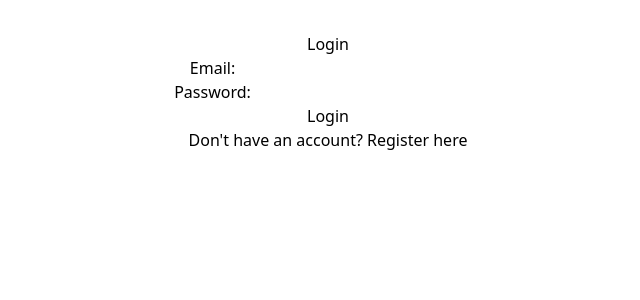
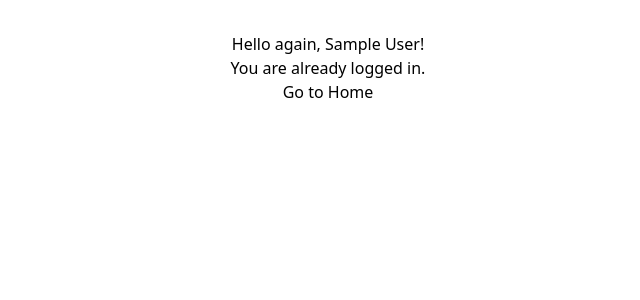
Before and after one commit to MaivMinh/frontend, a React (Vite) app: page /login in a window 1280 px wide. Shown: the top 300 px of the page, without its empty margins (312-952 px from the left). Built offline with nearby package versions, Linux system fonts and the light colour scheme; sample sign-in values are in the browser's storage.

Commit message:
chore: rename logedin -> isauthenticate

```diff
--- a/src/pages/Home.jsx
+++ b/src/pages/Home.jsx
@@ -5,7 +5,7 @@ import { AppContext } from '../AppContext';
 
 function Home() {
   const navigate = useNavigate();
-  const { logout, loggedIn, userData } = useContext(AppContext);
+  const { logout, isAuthenticated, userData } = useContext(AppContext);
 
   useEffect(() => {
   }, []);
@@ -26,7 +26,7 @@ function Home() {
   return (
     <div className="max-w-xl mx-auto mt-12 p-10 text-center border border-gray-300 rounded-lg shadow-lg">
       <h1 className="text-3xl font-bold text-gray-800 mb-6">Welcome to the Home Page</h1>
-      {loggedIn ? (
+      {isAuthenticated ? (
         <div className="p-6 bg-gray-100 rounded-lg">
           <h2 className="text-2xl font-semibold text-green-600 mb-4">Hello, you are logged in!</h2>
           <button
--- a/src/pages/Login.jsx
+++ b/src/pages/Login.jsx
@@ -7,7 +7,7 @@ function Login() {
   const [email, setEmail] = useState('');
   const [password, setPassword] = useState('');
   const [error, setError] = useState(null);
-  const { loggedIn, login, userData } = useContext(AppContext);
+  const { isAuthenticated, login, userData } = useContext(AppContext);
   const [loading, setLoading] = useState(null);
   const navigate = useNavigate();
 
@@ -42,7 +42,7 @@ function Login() {
 
   return (
     <div className="max-w-md mx-auto mt-20 p-6 text-center border border-gray-300 rounded-lg shadow-md">
-      {loggedIn ? (
+      {isAuthenticated ? (
         <div>
           <h2 className="text-xl font-semibold text-green-600 mt-4">Hello again, {userData.name}!</h2>
           <p className="mt-2 text-gray-600">You are already logged in.</p>
--- a/src/pages/Profile.jsx
+++ b/src/pages/Profile.jsx
@@ -3,13 +3,13 @@ import { useNavigate } from 'react-router-dom';
 import { AppContext } from '../AppContext';
 
 function Profile() {
-    const { loggedIn, fetchWithAuth } = useContext(AppContext);
+    const { isAuthenticated, fetchWithAuth } = useContext(AppContext);
     const [userData, setUserData] = useState(null);
     const [loading, setLoading] = useState(null);
     const navigate = useNavigate();
 
     useEffect(() => {
-        if (!loggedIn) {
+        if (!isAuthenticated) {
         } else {
             setLoading(true);
             fetchWithAuth(`${process.env.REACT_APP_API_URL}/api/profile`)
@@ -22,7 +22,7 @@ function Profile() {
                     setLoading(false);
                 });
         }
-    }, [loggedIn, navigate]);
+    }, [isAuthenticated, navigate]);
 
     const handleGoBack = () => {
         navigate('/'); // navigates to the previous page
@@ -36,7 +36,7 @@ function Profile() {
             </div>
         );
     }else{
-        if (!loggedIn) {
+        if (!isAuthenticated) {
             return (
                 <div className="max-w-xl mx-auto mt-12 p-10 text-center border border-gray-300 rounded-lg shadow-lg">
                     <h1 className="text-3xl font-bold text-gray-800 mb-6">Profile</h1>
```
